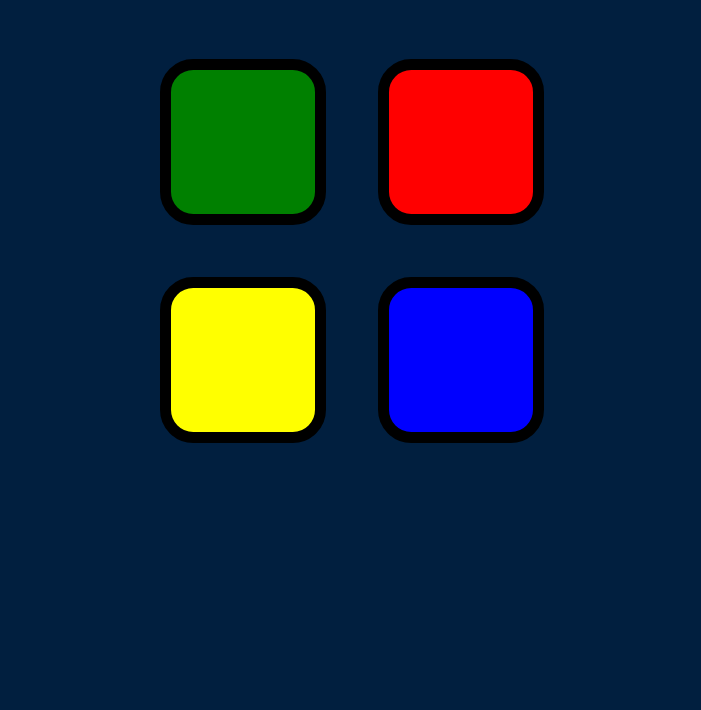
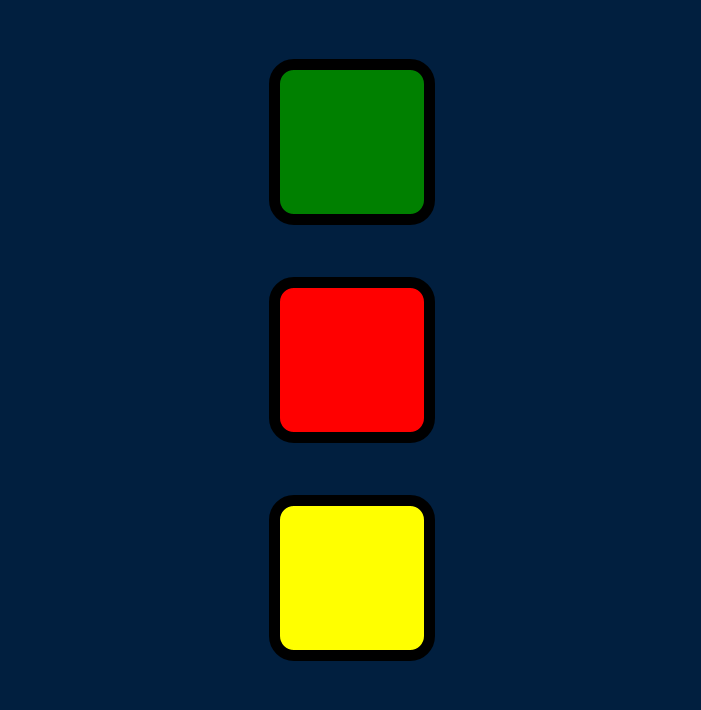
Before and after one commit to kitty-g13/Simongame, a plain HTML site: page index.html in a window 1280 px wide. Shown: the part 73-783 px from the top of the page, without its empty margins (288-989 px from the left). Drawn offline with nearby package versions, Linux system fonts and the light colour scheme.

Commit message:
Update styles.css

```diff
--- a/styles.css
+++ b/styles.css
@@ -12,7 +12,7 @@ body {
 
 .container {
   display: block;
-  width: 40%;
+  width: 30%;
   margin: auto;
 
 }
@@ -23,7 +23,7 @@ body {
   height: 9rem;
   width: 9rem;
   border: 0.7rem solid black;
-  border-radius: 20%;
+  border-radius: 15%;
 }
 
 .game-over {
```
